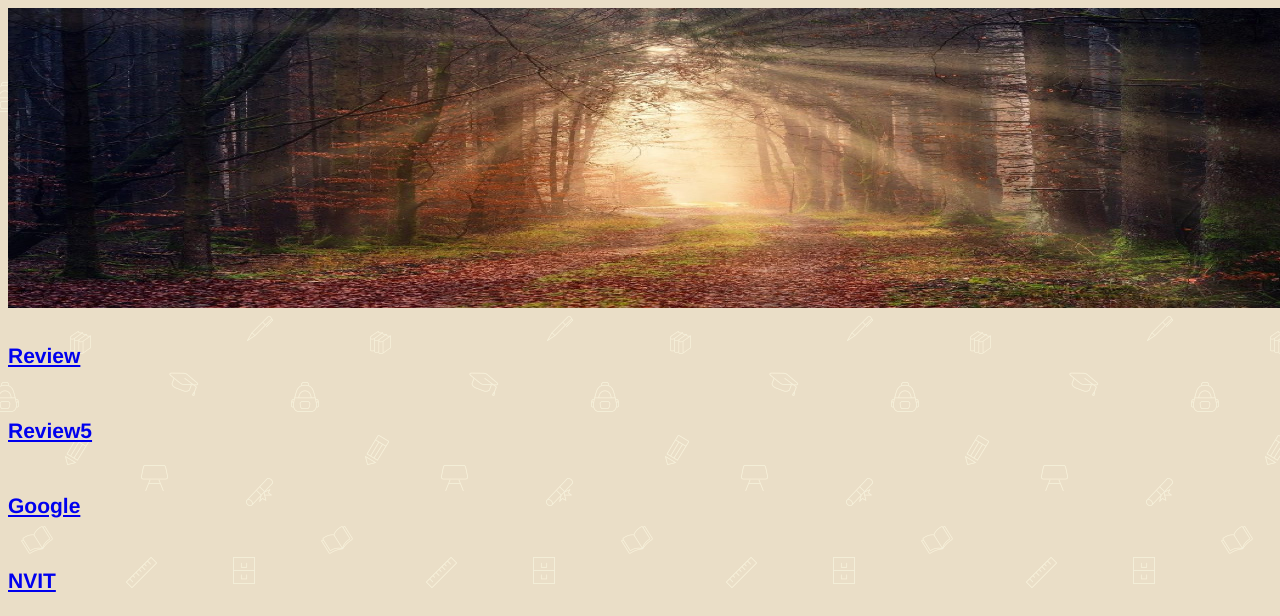
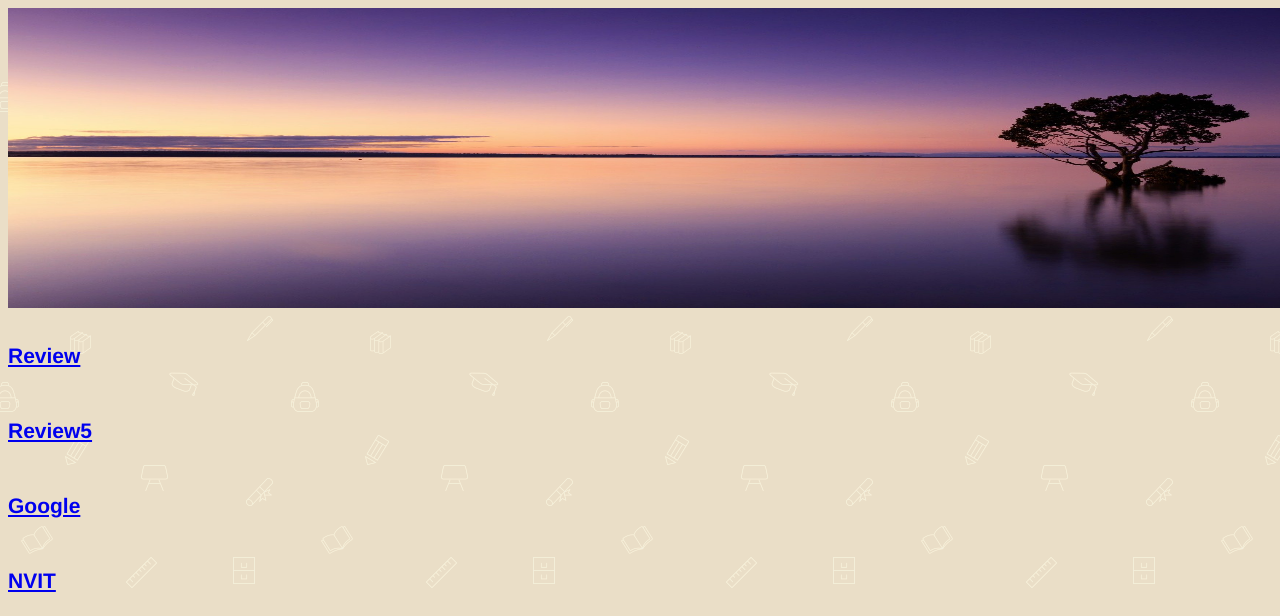
Before and after one commit to Cjbarton/Website, a plain HTML site: page lesson9.html in a window 1280 px wide. Shown: the top 616 px of the page. Drawn offline with Linux system fonts and the light colour scheme.

Commit message:
Update lesson9.html

```diff
--- a/lesson9.html
+++ b/lesson9.html
@@ -8,7 +8,8 @@
 
    <body>
 <!--Lesson 9-->
-<center><div class="banner"> <img src="images/hope.jpg"
+<center><div class="banner">
+        <img src="images/sunset.jpg"
           alt= "a picture of hope"
           width= "1400"
           height= "300"/>
```
